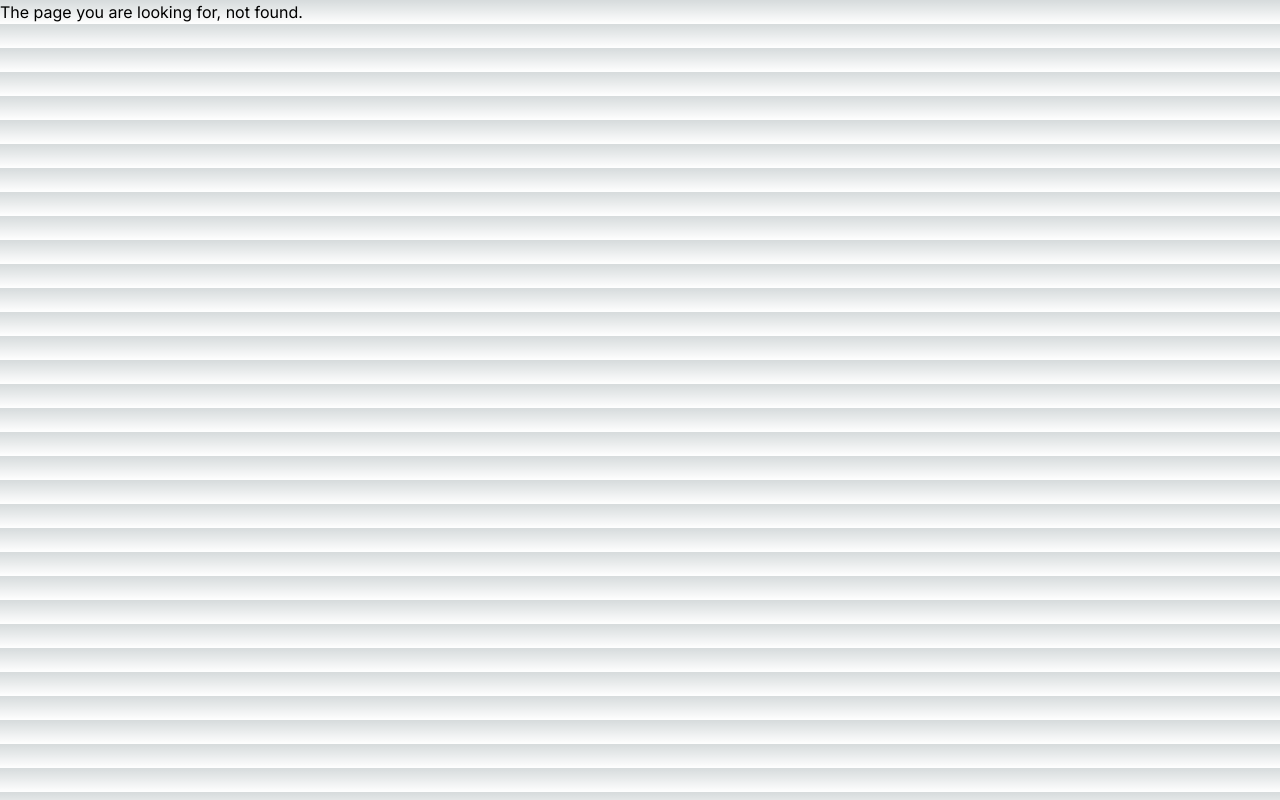
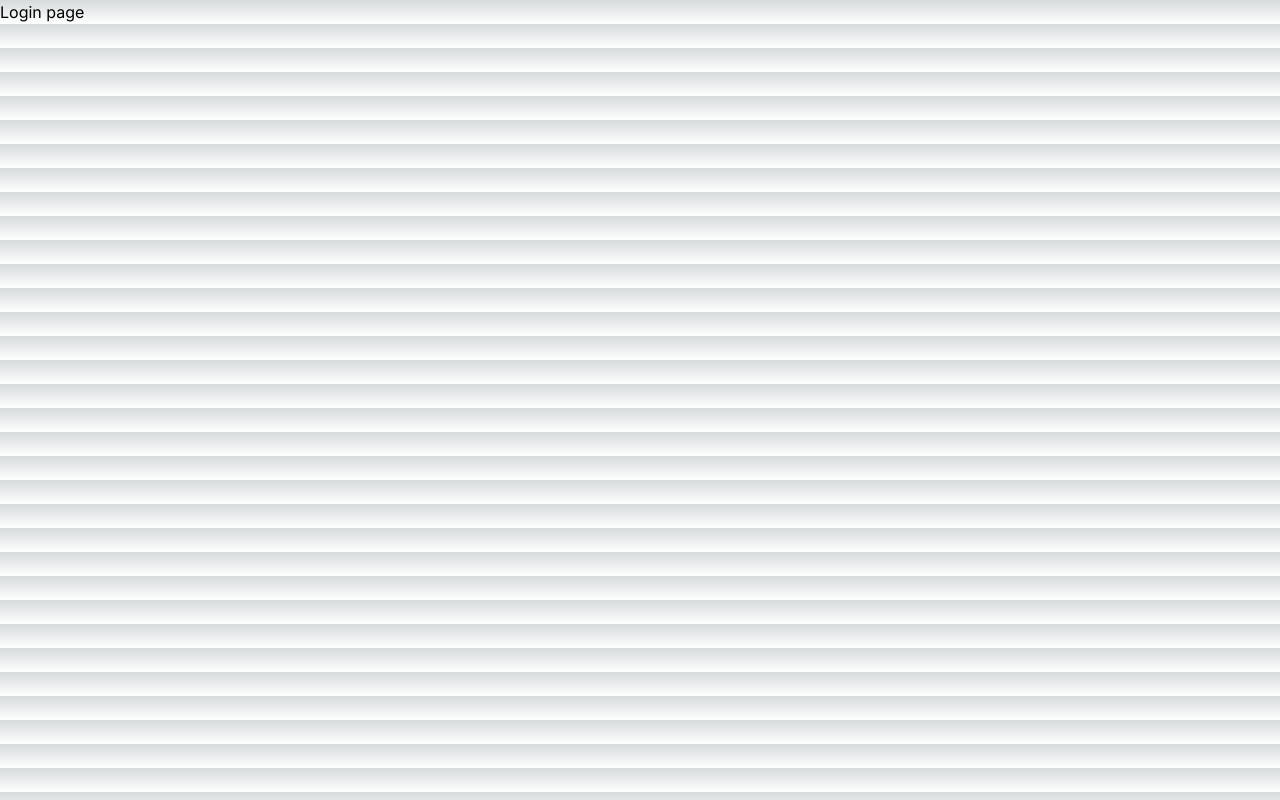
Before and after one commit to hiwafa/my-next-app, a Next.js app: page /login in a window 1280 px wide. Before the commit this address had no page. Built offline with nearby package versions, Linux system fonts and the light colour scheme.

Commit message:
group route worked

```diff
--- /dev/null
+++ b/src/app/(auth)/login/page.tsx
@@ -0,0 +1,8 @@
+export default ()=> {
+
+    return (
+        <div>
+            Login page
+        </div>
+    )
+}
--- /dev/null
+++ b/src/app/(auth)/register/page.tsx
@@ -0,0 +1,8 @@
+export default ()=> {
+
+    return (
+        <div>
+            Register page
+        </div>
+    )
+}
```
